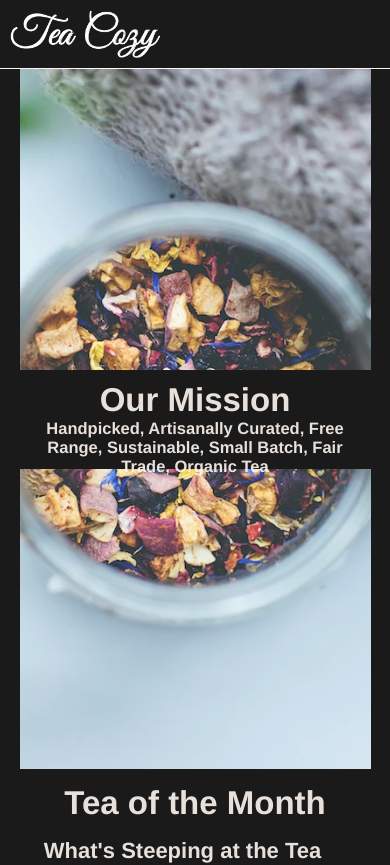
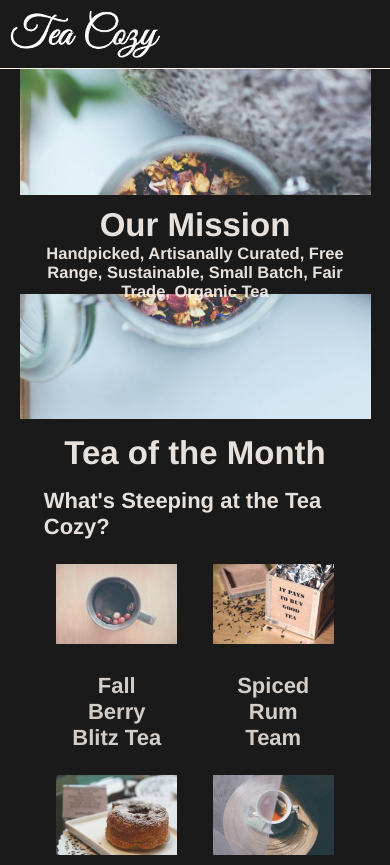
Before and after one commit to AidaP1/tea_cozy, a plain HTML site: page index.html in a window 390 px wide. Shown: the top 865 px of the page. Drawn offline with Linux system fonts and the light colour scheme.

Commit message:
reduced mission image sizeon mobile

```diff
--- a/resources/css/style.css
+++ b/resources/css/style.css
@@ -57,6 +57,7 @@ nav a {
     nav {
         display: none;
     }
+
 }
 
 header img {
@@ -89,6 +90,13 @@ main {
     align-items: center;
     flex-basis: 700px;
 }
+
+@media only screen and (max-width: 480px) {
+    #mission {
+        flex-basis: 350px;
+    }
+}
+
 
 .mission-title-bar {
     width: 100%;
```
